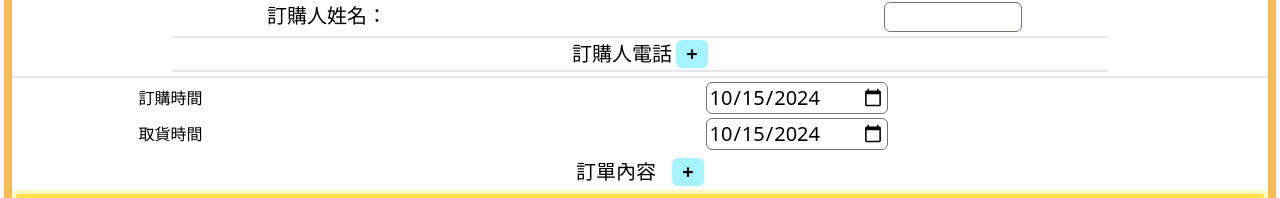
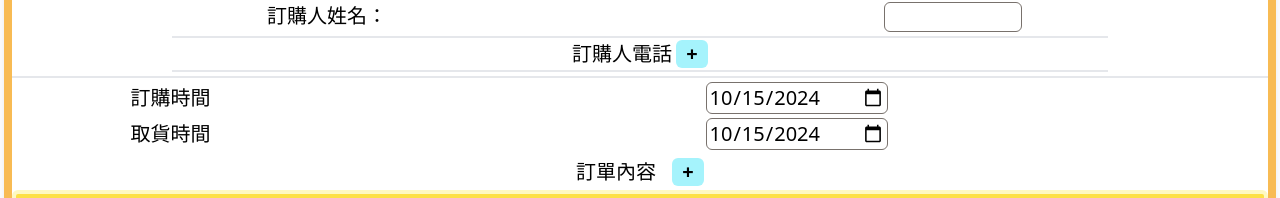
Before and after one commit to ShawnNTU/MyOrderSystem, a React (Vite) app in the folder SuMingXingSite/database/DatabaseFrontend/: page / in a window 1280 px wide. Shown: the part 148-346 px from the top of the page. Built offline with nearby package versions, Linux system fonts and the light colour scheme.

Commit message:
feat: update an item and change some UI
- add more sub items of "綜合餅龜"
- fix the width of the "input" element
    - don't know why percentage width is not working in ios
    - so I set text-nowrap to prevent text from getting wrapped which cause the element to become two line height

```diff
--- a/SuMingXingSite/database/DatabaseFrontend/src/Order/CustomerInfo.jsx
+++ b/SuMingXingSite/database/DatabaseFrontend/src/Order/CustomerInfo.jsx
@@ -51,14 +51,14 @@ export function CustomerInfo(){
             "order_time":value
         })
     }
-    let order_time_className = "px-0.5 col-span-3 outline-0 border border-stone-500 bg-white focus:ring-2 rounded-md hover:bg-slate-300"
+    let order_time_className = "px-0.5 text-nowrap col-span-3 outline-0 border border-stone-500 bg-white focus:ring-2 rounded-md hover:bg-slate-300"
     let handleChangePickupTimeEvent = (value)=>{
         dispatch({
             "type":"changePickupTime",
             "pickup_time":value
         })
     }
-    let pickup_time_className = "px-0.5 col-span-3 outline-0 border border-stone-500 bg-white focus:ring-2 rounded-md hover:bg-slate-300"
+    let pickup_time_className = "px-0.5 text-nowrap col-span-3 outline-0 border border-stone-500 bg-white focus:ring-2 rounded-md hover:bg-slate-300"
 
     return (
         <>
@@ -93,9 +93,9 @@ export function CustomerInfo(){
                 )})}
             </div>
             <div className="p-1 grid grid-cols-4 gap-1 justify-items-center items-center">
-                <span className="text-base">訂購時間</span>
+                <span className="">訂購時間</span>
                 <TextInput handleChangeEvent={handleChangeOrderTimeEvent} value={customer_info.order_time} className={order_time_className} type="date"/>
-                <span className="text-base">取貨時間</span>
+                <span className="text-nowrap">取貨時間</span>
                 <TextInput handleChangeEvent={handleChangePickupTimeEvent} value={customer_info.pickup_time} className={pickup_time_className} type="date"/>
             </div>
         </>
--- a/SuMingXingSite/database/DatabaseFrontend/src/Order/Format.jsx
+++ b/SuMingXingSite/database/DatabaseFrontend/src/Order/Format.jsx
@@ -204,6 +204,8 @@ export function getAvailableSnippet(item_name){
                 return [
                     "綠豆椪(斤)",
                     "咖哩餅(斤)",
+                    "沙琪瑪(斤)",
+                    "鳳梨酥(斤)",
                     "小芝麻餅(斤)",
                 ]
             }
--- a/SuMingXingSite/database/DatabaseFrontend/src/Order/OrderFilter.jsx
+++ b/SuMingXingSite/database/DatabaseFrontend/src/Order/OrderFilter.jsx
@@ -117,8 +117,7 @@ export function OrderFilter({filter_rule, setFilterRule, setOrders}){
                     })}
                 </div>
             </div>
-            <div className="my-2 py-1 text-lg bg-neutral-100 rounded-md border grid grid-cols-3 grid-rows-4 gap-1 justify-items-center">
-
+            <div className="my-2 py-1 text-lg bg-neutral-100 rounded-md border grid grid-cols-3 grid-rows-4 gap-1 justify-items-center items-center">
                 {/* choose type of time (order time or pickup time) */}
                 <div className="row-start-2 bg-yellow-300 rounded-md px-1">類型</div>
                 <select className="row-start-3 h-8 bg-white rounded-md outline-none border border-stone-500 focus:ring-2"
@@ -137,7 +136,7 @@ export function OrderFilter({filter_rule, setFilterRule, setOrders}){
                 <div className="col-start-2 col-span-2 bg-yellow-300 rounded-md px-1">在...日期之後</div>
                 <input type="date"
                     value={filter_rule.start_time}
-                    className="col-start-2 col-span-2 w-5/6 bg-white px-0.5 outline-0 border border-stone-500 focus:ring-2 rounded-md hover:bg-slate-300"
+                    className="col-start-2 col-span-2 text-nowrap bg-white px-0.5 outline-0 border border-stone-500 focus:ring-2 rounded-md hover:bg-slate-300"
                     onChange={(e)=>{
                         setFilterRule(draft=>{
                             draft.start_time = e.target.value
@@ -149,7 +148,7 @@ export function OrderFilter({filter_rule, setFilterRule, setOrders}){
                 <div className="col-start-2 col-span-2 bg-yellow-300 rounded-md px-1">在...日期之前</div>
                 <input type="date"
                     value={filter_rule.end_time}
-                    className="col-start-2 col-span-2 w-5/6 bg-white px-0.5 outline-0 border border-stone-500 focus:ring-2 rounded-md hover:bg-slate-300"
+                    className="col-start-2 col-span-2 text-nowrap bg-white px-0.5 outline-0 border border-stone-500 focus:ring-2 rounded-md hover:bg-slate-300"
                     onChange={(e)=>{
                         setFilterRule(draft=>{
                             draft.end_time = e.target.value
```
